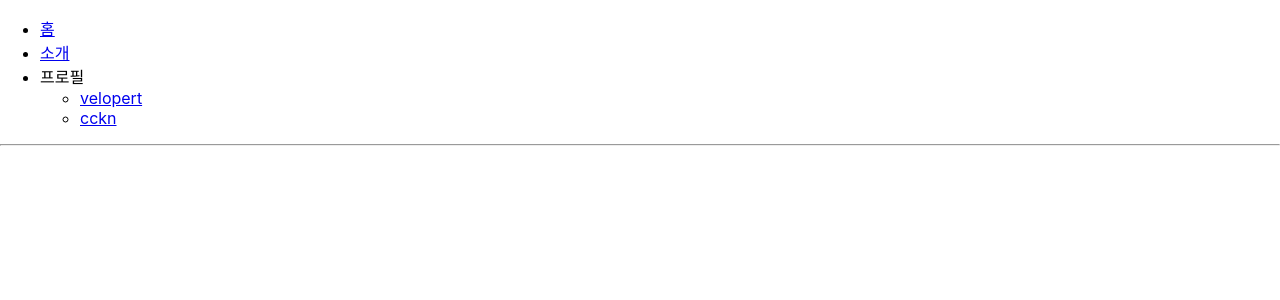
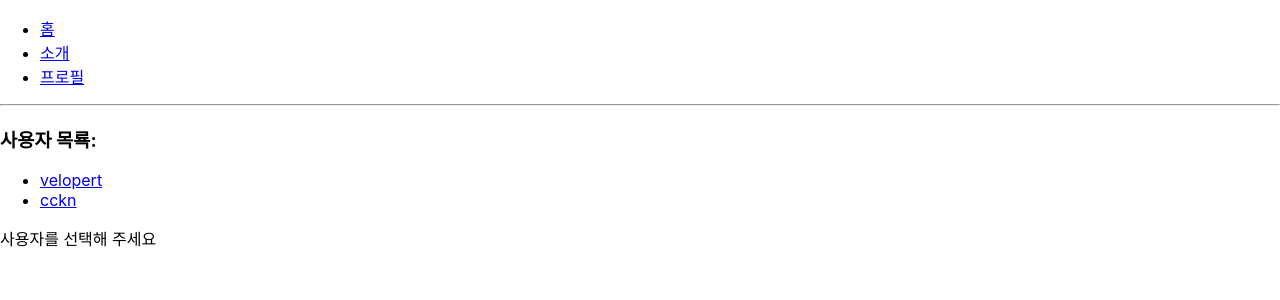
Before and after one commit to cckn/React-TS-Practice, a React (Create React App) app in the folder router-tutorial/: page /profiles in a window 1280 px wide. Shown: the top 300 px of the page. Built offline with nearby package versions, Linux system fonts and the light colour scheme.

Commit message:
[Add] Profiles 추가 - 서브 라우팅 기능

```diff
--- a/router-tutorial/src/App.tsx
+++ b/router-tutorial/src/App.tsx
@@ -2,7 +2,7 @@ import React from 'react'
 import { Route, Link } from 'react-router-dom'
 import Home from './components/Home'
 import About from './components/About'
-import Profile, { data } from './components/Profile'
+import Profiles from './components/Profiles'
 
 const App: React.FC = () => {
   return (
@@ -16,23 +16,14 @@ const App: React.FC = () => {
             <Link to="/about">소개</Link>
           </li>
           <li>
-            프로필
-            <ul>
-              {Object.keys(data).map((username, index) => {
-                return (
-                  <li key={index}>
-                    <Link to={`/profiles/${username}`}>{username}</Link>
-                  </li>
-                )
-              })}
-            </ul>
+            <Link to="/profiles">프로필</Link>
           </li>
         </ul>
       </div>
       <hr />
       <Route path="/" exact component={Home}></Route>
       <Route path={['/about', '/info']} component={About}></Route>
-      <Route path={'/profiles/:username'} component={Profile}></Route>
+      <Route path={'/profiles'} component={Profiles}></Route>
     </>
   )
 }
--- a/router-tutorial/src/components/Profile.tsx
+++ b/router-tutorial/src/components/Profile.tsx
@@ -19,6 +19,7 @@ const Profile: React.FC<RouteComponentProps<IParams>> = ({ match }) => {
 
   const profile = data[username]
 
+  // 예외처리
   if (!profile) {
     return <div>존재하지 않는 사용자입니다. </div>
   }
--- /dev/null
+++ b/router-tutorial/src/components/Profiles.tsx
@@ -0,0 +1,29 @@
+import React from 'react'
+import Profile, { data } from './Profile'
+import { Link, Route } from 'react-router-dom'
+
+const Profiles: React.FC = () => {
+  return (
+    <div>
+      <h3>사용자 목룍: </h3>
+      <ul>
+        {Object.keys(data).map((username, index) => {
+          return (
+            <li key={index}>
+              <Link to={`/profiles/${username}`}>{username}</Link>
+            </li>
+          )
+        })}
+      </ul>
+
+      <Route
+        path="/profiles"
+        exact
+        render={() => <div>사용자를 선택해 주세요</div>}
+      ></Route>
+      <Route path="/profiles/:username" component={Profile}></Route>
+    </div>
+  )
+}
+
+export default Profiles
```
